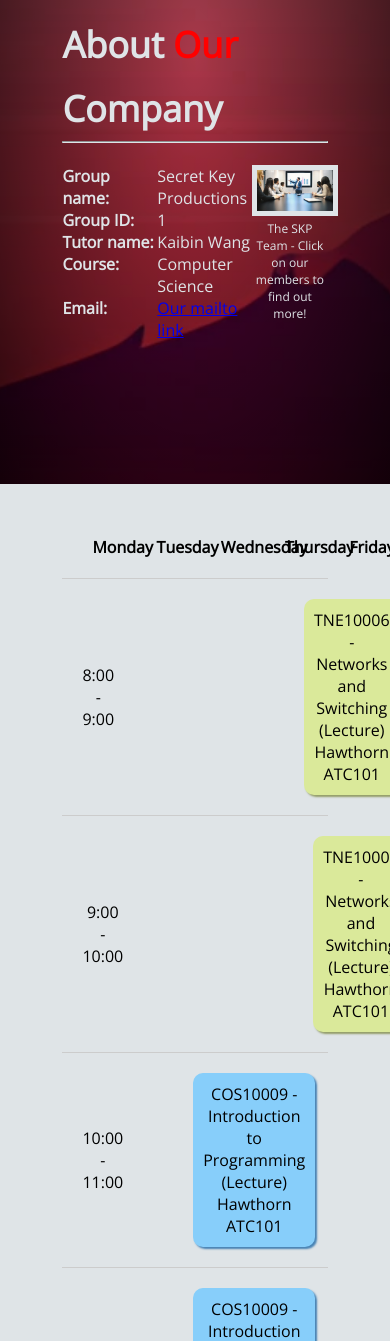
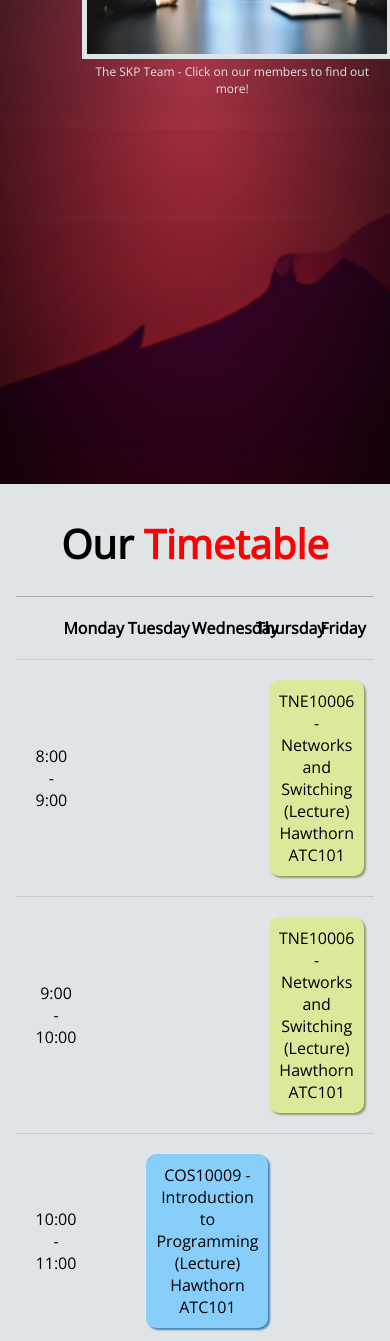
Before and after one commit to achuchuva/samurai-kamikaze-pilots, a PHP site: page /about.html in a window 390 px wide; the page is wider, and only the part inside the window is pictured. Shown: the part 376-1717 px from the top of that part. Run offline with PHP 8.4, Linux system fonts and the light colour scheme.

Commit message:
A bunch of changes
- Changes in meta tags
- New css file for mobile with media queries
- Folder restructuring
- Collapsible menu (enhancement)

```diff
--- a/about.html
+++ b/about.html
@@ -7,17 +7,19 @@
     <meta name="viewport" content="width=device-width, initial-scale=1.0">
     <meta name="author" content="Anton Chuchuva" />
     <meta name="description" content="About the SKP Secret Key Productions team" />
-    <link rel="stylesheet" href="style.css" />
+    <link rel="stylesheet" href="styles/style.css" />
+    <link rel="stylesheet" href="styles/mobile.css" />
     <title>SKP - About</title>
 </head>
 
 <body>
     <section id="primary">
 
+        <input type="checkbox" id="navbar-checkbox">
         <!-- Standard nav bar -->
         <nav>
             <a href="index.html">
-                <section> <img src="SKPLogo.png" alt="HOME"></section>
+                <section> <img src="SKPLogo.png" alt="">HOME </section>
             </a>
             <a href="jobs.html">
                 <section> JOBS </section>
@@ -41,27 +43,18 @@
             <br />
             <div class="about-info">
                 <dl>
-                    <section>
                     <dt>Group name:</dt>
                     <dd>Secret Key Productions</dd>
-                    </section>
 
-                    <section>
                     <dt>Group ID:</dt>
                     <dd>1</dd>
-                    </section>
 
-                    <section>
                     <dt>Tutor name:</dt>
                     <dd>Kaibin Wang</dd>
-                    </section>
 
-                    <section>
                     <dt>Course:</dt>
                     <dd>Computer Science</dd>
-                    </section>
 
-                    <section>
                     <dt>Email:</dt>
                     <dd>
                         <a
@@ -69,13 +62,19 @@
                             Our mailto link
                         </a>
                     </dd>
-                    </section>
                 </dl>
                 <!-- Group photo within a figure -->
                 <figure>
-                    <img src="temp.jpg">
+                    <img src="images/temp.jpg" usemap="#group-photo">
                     <figcaption>The SKP Team - Click on our members to find out more!</figcaption>
                 </figure>
+                <map name="group-photo">
+                    <area shape="rect" coords="0%,0%,100%,100%" href="#shandor">
+                    <!-- <area shape="rect" coords="0,0,200,200" href="#william">
+                    <area shape="rect" coords="0,0,200,200" href="#amelie">
+                    <area shape="rect" coords="0,0,200,200" href="#anton">
+                    <area shape="rect" coords="0,0,200,200" href="#devarsh"> -->
+                </map>
             </div>
         </section>
 
@@ -83,8 +82,8 @@
 
     <section id="secondary">
         <!-- Timetable -->
+        <h2 class="centered">Our <span class="red-font">Timetable</span></h2>
         <table class="timetable">
-
             <tr>
                 <th></th>
                 <th>Monday</th>
@@ -93,7 +92,6 @@
                 <th>Thursday</th>
                 <th>Friday</th>
             </tr>
-
             <tr>
                 <td>8:00 - 9:00</td>
                 <td></td>
@@ -248,6 +246,7 @@
 
         <section class="flex-container">
             <section class="flexbox">
+                <section id="shandor">
                     <h2>Shandor</h2>
                     Member email:
 
@@ -259,7 +258,8 @@
 
                     <ul>
                         <li>24 year old, male with Australian and Hungarian parents</li>
-                    <li>I've been working as a data analyst for a university for a year and a half now. I've also done a
+                        <li>I've been working as a data analyst for a university for a year and a half now. I've also
+                            done a
                             few personal projects in Unity.</li>
                         <li>Year and a half in industry</li>
                         <li>I try to spend my free time either programming or wrestling sweaty men (MMA). Sometimes it's
@@ -267,7 +267,11 @@
                     </ul>
                 </section>
 
+                <img src="images/william.jpg">
+            </section>
+
             <section class="flexbox">
+                <section id="#william">
                     <h2>William</h2>
                     Member email:
                     <a href="mailto:104300597@student.swin.edu.au">
@@ -283,7 +287,11 @@
                     </ul>
                 </section>
 
+                <img src="images/william.jpg">
+            </section>
+
             <section class="flexbox">
+                <section id="amelie">
                     <h2>Amelie</h2>
                     Member email:
                     <a href="mailto:104548805@student.swin.edu.au">
@@ -299,7 +307,11 @@
                     </ul>
                 </section>
 
+                <img src="images/william.jpg">
+            </section>
+
             <section class="flexbox">
+                <section id="anton">
                     <h2>Anton</h2>
                     Member email:
                     <a href="mailto:104584362@student.swin.edu.au">
@@ -321,7 +333,11 @@
                     </ul>
                 </section>
 
+                <img src="images/anton.jpg">
+            </section>
+
             <section class="flexbox">
+                <section id="devarsh">
                     <h2>Devarsh</h2>
                     Member email:
                     <a href="mailto:104567729@student.swin.edu.au">
@@ -337,6 +353,9 @@
                         <li>I play video games competively; not good for my wellbeing and physical body but fortnite
                             fortnite.</li>
                     </ul>
+                </section>
+
+                <img src="images/devarsh.jpg">
             </section>
         </section>
     </section>
--- a/enhancements.html
+++ b/enhancements.html
@@ -7,7 +7,8 @@
     <meta name="viewport" content="width=device-width, initial-scale=1.0">
     <meta name="description" content="Enhancements to the SKP web page" />
     <meta name="author" content="Anton Chuchuva" />
-    <link rel="stylesheet" href="style.css" />
+    <link rel="stylesheet" href="styles/style.css" />
+    <link rel="stylesheet" href="styles/mobile.css" />
     <title>SKP - Enhancements</title>
 </head>
 
@@ -16,8 +17,9 @@
     <section id="primary">
         <!-- Welcome messages -->
 
+        <input type="checkbox" id="navbar-checkbox">
         <nav>
-            <a href="index.html"> <section> <img src="SKPLogo.png" alt="HOME"></section> </a>
+            <a href="index.html"> <section> <img src="SKPLogo.png" alt="">HOME </section> </a>
             <a href="jobs.html"> <section> JOBS </section> </a>
             <a href="apply.html"> <section> APPLY </section> </a>
             <a href="about.html"> <section> ABOUT </section> </a>
--- /dev/null
+++ b/styles/mobile.css
@@ -0,0 +1,83 @@
+@media(max-width: 1400px) {
+  .index-content {
+    display: block;
+  }
+
+  .index-content section {
+    padding-bottom: 20px;
+  }
+
+  .index-content figure {
+    padding: 0 6vw 0 6vw;
+  }
+}
+
+@media(max-width: 700px) {
+  /* When the checkbox is checked on the mobile view, expand the collapsible menu */
+  #navbar-checkbox:checked ~ nav {
+    padding: 0 0 0 10px;
+    position: absolute;
+    display: flex;
+    flex-direction: column;
+    background-image: linear-gradient(rgba(47, 47, 59, 0.8), rgba(47, 47, 59, 1));
+    border-radius: 10px;
+    top: 0;
+    width: 175px;
+    height: 400px;
+    /* Z-index used to place checkbox above collapsed nav */
+    z-index: 0;
+  }
+
+  #navbar-checkbox:not(:checked) ~ nav {
+    display: none;
+  }
+
+  nav a {
+    display: block;
+  }
+
+  nav section {
+    padding: 0;
+    text-align: left;
+  }
+
+  #primary input {
+    position: relative;
+    display: block;
+    z-index: 1;
+    top: 10px;
+    left: 10px;
+    width: 30px;
+    height: 30px;
+  }
+
+  /* Shrink the group photo width */
+  .about-info figure {
+    width: 300px;
+  }
+
+  #secondary {
+    padding: 32px 4vw 32px 4vw;
+  }
+
+  .content {
+    margin: 4vh 2vw 0 2vw;
+  }
+
+  aside {
+    width: 40vw;
+  }
+
+  aside section {
+    margin: 12px;
+  }
+
+  #primary h1 {
+    font-size: 1.5em;
+  }
+
+  #primary p {
+    margin: 0;
+  }
+
+}
--- a/style.css
+++ b/styles/style.css
@@ -44,7 +49,7 @@ nav {
 #primary {
     width: 100%;
     /* background created by https://www.craiyon.com/ */
-    background: radial-gradient(transparent, rgba(0,0,0,0.8)), url(background.png);
+    background: radial-gradient(transparent, rgba(0,0,0,0.8)), url(images/background.png);
     background-position: center;
     background-size: cover;
     background-attachment: fixed;
@@ -123,6 +132,39 @@ aside {
     padding: 32px 16vw 32px 16vw;
 }
 
+#secondary h2 {
+  font-size: 2.5em;
+  padding-bottom: 25px;
+  border-bottom: 1px solid #aeaeae;
+}
+
+#secondary h3 {
+  font-size: 1.7em;
+  padding: 15px 0 15px 0;
+}
+
+#secondary em {
+  font-size: 1.2em;
+}
+
+#secondary p {
+  padding-bottom: 10px;
+}
+
+/* Index specific content */
+.index-content {
+  display: flex;
+  padding: 0 5vw 0 5vw;
+}
+
+.index-content section {
+  flex: 4;
+}
+
+.index-content figure {
+  flex: 3;
+}
+
 
 /*Content*/
 
@@ -133,38 +175,35 @@ aside {
 /*Def-list*/
 
 dl {
+  float: left;
   width: 350px;
-  display: flex;
-  flex-direction: column;
-}
-
-dl section {
-  display: flex;
-  flex-direction: row;
+  display: grid;
+  grid-template-columns: max-content 1fr;
 }
 
 dt {
   font-weight: bold;
   flex: 1;
-  width: 100px;
+  width: 120px;
 }
 
 dd {
   flex: 1;
 }
 
-/* Def-list to be inline with figure */
-.about-info {
-  display: flex;
-  flex-direction: row;
+dd a {
+  text-decoration: none;
+  color: #979797;
 }
 
-.about-info dl {
-  flex: 1;
+dd a:hover {
+  color: #dddddd;
+  font-weight: bold;
 }
 
 .about-info figure {
-  flex: 1;
+  width: 600px;
+  float: right;
 }
 
 
@@ -338,3 +387,7 @@ footer a:hover {
 .red-font {
   color: red;
 }
+
+.centered {
+  text-align: center;
+}
```
Also changed, not shown: other parts of styles/style.css (+26 -7 lines), apply.html (+26 -11 lines), index.html (+48 -20 lines), jobs.html (+6 -4 lines), images/anton.jpg (added), images/devarsh.jpg (added), images/home-page.jpeg (added), images/temp.jpg (renamed from temp.jpg), images/william.jpg (added), styles/images/background.png (renamed from background.png). Lines whose indentation alone changed are shown as unchanged.
